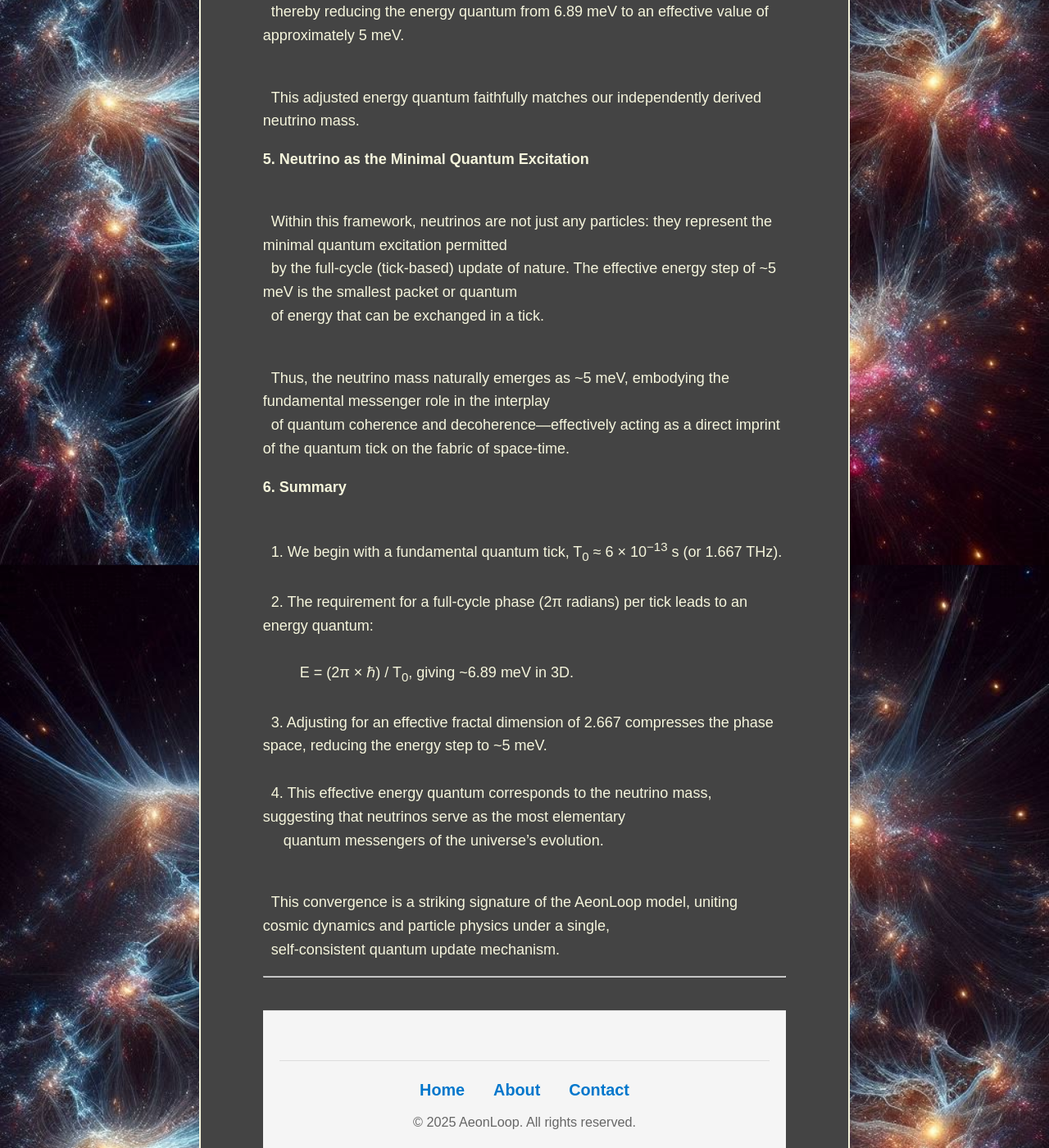
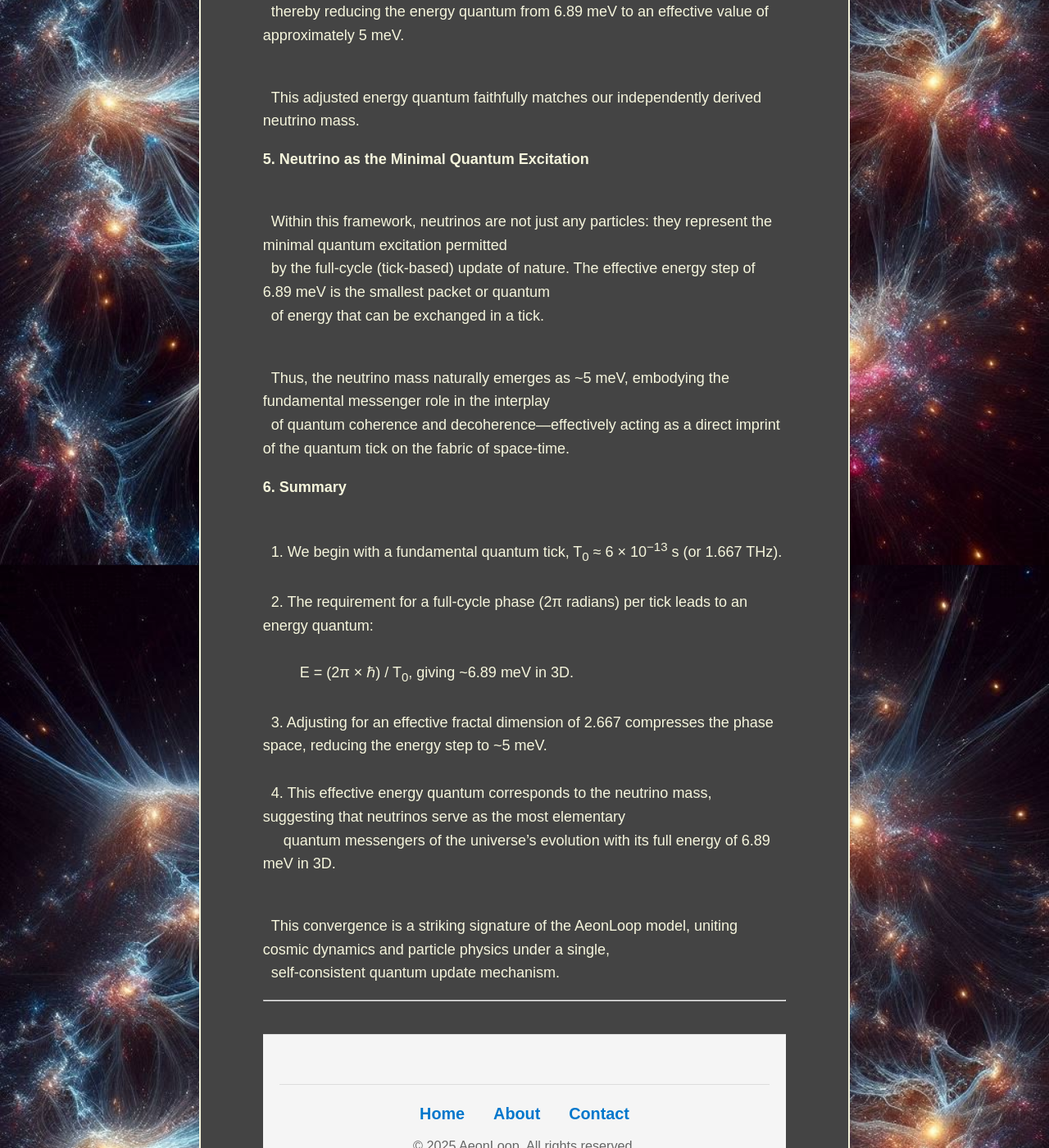
Before and after one commit to CosmicReplicator/AeonLoop, a Jekyll site: the page built from Papers/Neutrino_Mass_Calculation_Explanation.html, in a window 1280 px wide and 1400 px high, scrolled down 1871 px. Shown: the whole window at 82% size. Built offline with Jekyll 4.4.1, drawn with Linux system fonts in a browser that asks for light colours.

Commit message:
Update Neutrino_Mass_Calculation_Explanation.html

```diff
--- a/Papers/Neutrino_Mass_Calculation_Explanation.html
+++ b/Papers/Neutrino_Mass_Calculation_Explanation.html
@@ -92,7 +92,7 @@ title: "Neutrino Mass Calculation Explanation"
 
 <p>
   Within this framework, neutrinos are not just any particles: they represent the minimal quantum excitation permitted
-  by the full-cycle (tick‑based) update of nature. The effective energy step of ~5 meV is the smallest packet or quantum
+  by the full-cycle (tick‑based) update of nature. The effective energy step of 6.89 meV is the smallest packet or quantum
   of energy that can be exchanged in a tick.
 </p>
 
@@ -109,7 +109,7 @@ title: "Neutrino Mass Calculation Explanation"
      &nbsp;&nbsp;&nbsp;&nbsp;E = (2&pi; &times; &hbar;) / T<sub>0</sub>, giving ~6.89 meV in 3D.<br>
   3. Adjusting for an effective fractal dimension of 2.667 compresses the phase space, reducing the energy step to ~5 meV.<br>
   4. This effective energy quantum corresponds to the neutrino mass, suggesting that neutrinos serve as the most elementary
-     quantum messengers of the universe’s evolution.
+     quantum messengers of the universe’s evolution with its full energy of 6.89 meV in 3D.
 </p>
 
 <p>
```
